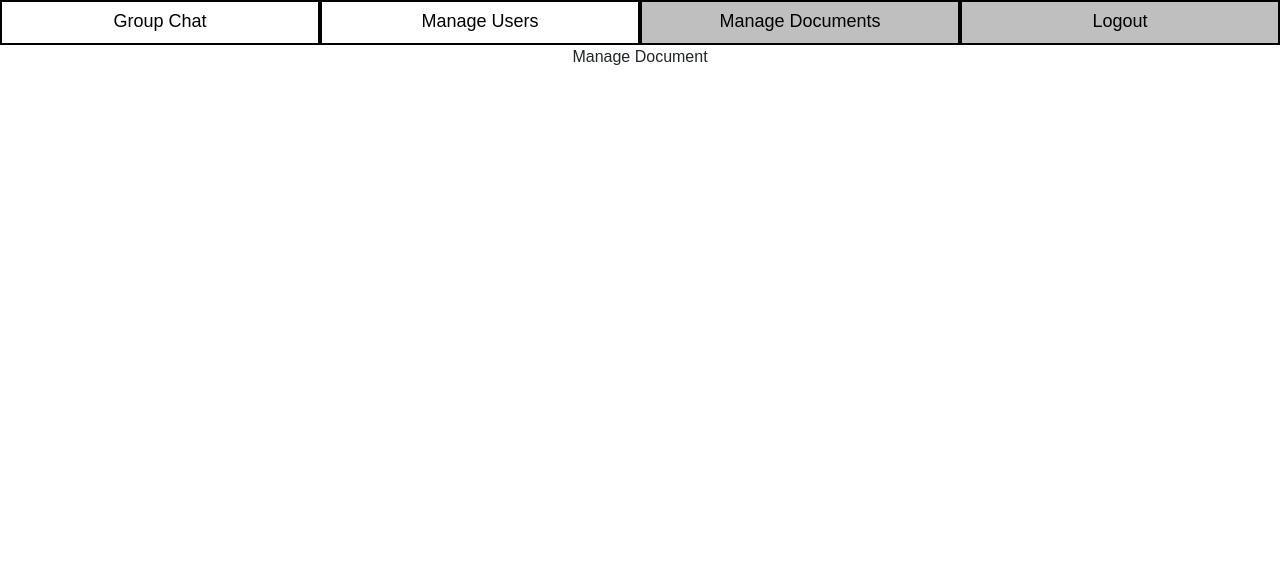
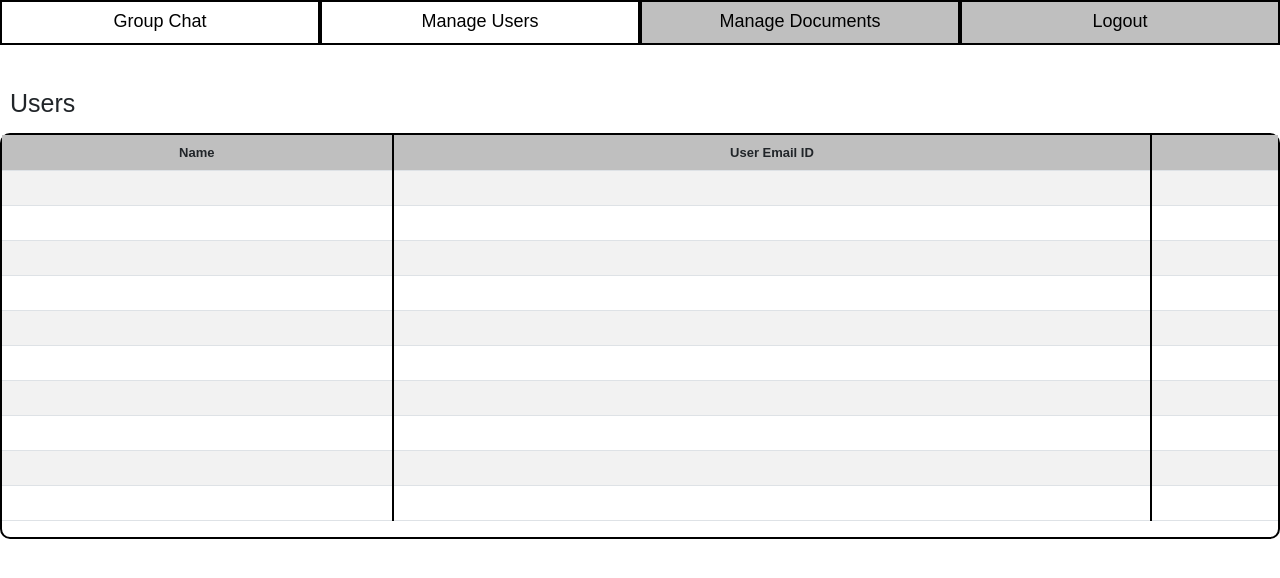
Before and after one commit to jhanrofel/project-wireframe-6, a React (Create React App) app in the folder client/: page /users-list in a window 1280 px wide. Shown: the top 578 px of the page. Built offline with nearby package versions, Linux system fonts and the light colour scheme.

Commit message:
manage user components UI, state and props are ready

```diff
--- a/client/src/Components/Modal/ConfirmModal.tsx
+++ b/client/src/Components/Modal/ConfirmModal.tsx
@@ -1,9 +1,53 @@
-import React from 'react';
+import React from "react";
+import BsButton from "react-bootstrap/Button";
+import BsModal from "react-bootstrap/Modal";
+import { FontAwesomeIcon } from "@fortawesome/react-fontawesome";
+import { faCircleQuestion, faXmark } from "@fortawesome/free-solid-svg-icons";
 
-const ConfirmModal: React.FC = () => {
-  return (
-    <div>ConfirmModal</div>
-  )
-}
+type AppProps = {
+  show: boolean;
+  handleClose: () => void;
+  modalData: {
+    header: string;
+    body: string;
+    image: string;
+    confirmValue: string;
+    cancelValue: string;
+  };
+  onConfirmHandler: () => void;
+};
+
+const ConfirmModal = ({
+  show,
+  handleClose,
+  modalData,
+  onConfirmHandler,
+}: AppProps) => {
+  const questionMark = <FontAwesomeIcon icon={faCircleQuestion} />;
+  const closeButton = <FontAwesomeIcon icon={faXmark} />;
+
+  return <BsModal show={show} onHide={handleClose} id="modal-confirm">
+      <div className="modal-header">
+        {modalData.header}
+        <div className="gc-close" onClick={handleClose}>
+          {closeButton}
+        </div>
+      </div>
+      <div className="modal-body">
+        <div className="modal-img">
+          {questionMark}
+          {modalData.body}
+        </div>
+        <div>
+          <BsButton variant="lights" onClick={onConfirmHandler}>
+            {modalData.confirmValue}
+          </BsButton>
+          <BsButton variant="lights" onClick={handleClose}>
+            {modalData.cancelValue}
+          </BsButton>
+        </div>
+      </div>
+    </BsModal>;
+};
 
 export default ConfirmModal;
--- a/client/src/Components/Table/User.tsx
+++ b/client/src/Components/Table/User.tsx
@@ -1,9 +1,126 @@
-import React from 'react';
+import React, { ElementRef, useEffect, useState } from "react";
+import { useNavigate } from "react-router-dom";
+import Table from "react-bootstrap/Table";
+import BsButton from "react-bootstrap/Button";
 
-const User: React.FC = () => {
+import ConfirmModal from "../Modal/ConfirmModal";
+import TableHeader from "../TableHeader";
+import EmptyRow from "../EmptyRow";
+
+// import { ApiDeleteUser } from "../../Utilitites/Api";
+// import { LoggedIn } from "../../Utilitites/LoggedIn";
+// import { useDispatch, useSelector } from "react-redux";
+// import { deleteUser } from "../../Utilitites/Slice/UserSlice";
+
+type AppProps = {
+  data: {
+    name: string;
+    headers: Array<{
+      label:string;
+      width:string;
+    }>;
+    minRows: number;
+    numCols: number;
+  };
+};
+
+const User = ({ data }: AppProps) => {
+  // const dispatch = useDispatch();
+  // const loggedIn = LoggedIn();
+  const navigate = useNavigate();
+  // const lists = useSelector((state) => state.user.data);
+  const lists: string[] = [];
+  const [deleteUserId, setDeleteUserId] = useState("");
+  const [userDeleted, setUserDeleted] = useState("");
+  const [show, setShow] = useState(false);
+  const handleClose = ():void => setShow(false);
+  const modalData = {
+    header: "Confirm User Deletion",
+    body: "Are you sure ?",
+    image: "",
+    confirmValue: "ok",
+    cancelValue: "Cancel",
+  };
+
+  const [users, setUsers] = useState([]);
+  // useEffect(() => {
+  //   setUsers(lists);
+  // }, [lists,userDeleted]);
+
+  const editAction = (id: string) => {
+    return (
+      <BsButton
+        className="btn-action"
+        variant="link"
+        onClick={() => navigate("/edit-user", { state: id })}
+      >
+        Edit
+      </BsButton>
+    );
+  };
+
+  const deleteAction = (id: string) => {
+    return (
+      <BsButton
+        className="btn-action"
+        variant="link"
+        onClick={() => onDeleteActionHandler(id)}
+      >
+        Delete
+      </BsButton>
+    );
+  };
+
+  const deleteDisable = () => {
+    return (
+      <BsButton className="btn-disable" variant="link">
+        Delete
+      </BsButton>
+    );
+  };
+
+  const onDeleteActionHandler = (id: string) => {
+    setDeleteUserId(id);
+    setShow(true);
+  };
+
+  const onDeleteHandler = (): void => {
+    // dispatch(deleteUser(deleteUserId)).then(() => {
+    //   setUserDeleted(deleteUserId);
+    //   setShow(false);
+    // });
+  };
   return (
-    <div>User</div>
-  )
-}
+    <div className="table-container">
+      <Table striped>
+        <TableHeader headers={data.headers} />
+        <tbody>
+          {users.map((user, i) => (
+            <tr key={i}>
+              {/* <td className="td-left">{user.fullname}</td>
+              <td className="td-border">{user.email}</td>
+              <td>
+                {editAction(user._id)}|
+                {loggedIn.userId !== user._id
+                  ? deleteAction(user._id)
+                  : deleteDisable()}
+              </td> */}
+            </tr>
+          ))}
+          <EmptyRow
+            count={data.minRows - lists.length}
+            colCount={data.numCols}
+          />
+        </tbody>
+      </Table>
+      <ConfirmModal
+        show={show}
+        handleClose={handleClose}
+        modalData={modalData}
+        onConfirmHandler={onDeleteHandler}
+      />
+    </div>
+  );
+};
 
 export default User;
--- a/client/src/Pages/User/ManageUser.tsx
+++ b/client/src/Pages/User/ManageUser.tsx
@@ -1,9 +1,35 @@
-import React from 'react';
+import React from "react";
+
+import TableUser from "../../Components/Table/User";
+import TableTitle from "../../Components/TableTitle";
+
+// import { useDispatch,useSelector } from "react-redux";
+// import { fetchUsers } from "../../Utilitites/Slice/UserSlice";
 
 const ManageDocument: React.FC = () => {
+  // const dispatch = useDispatch();
+
+  const users = {
+    name: "users",
+    headers: [
+      { label: "Name", width: "40%" },
+      { label: "User Email ID", width: "35%" },
+      { label: "", width: "35%" },
+    ],
+    minRows: 10,
+    numCols: 3,
+  };
+  // const lists = useSelector((state) => state.user.data);
+
+  // useEffect(() => {
+  //   dispatch(fetchUsers());
+  // }, [dispatch]);
   return (
-    <div>Manage Document</div>
-  )
-}
+    <>
+      <TableTitle text="Users" />
+      <TableUser data={users}/>
+    </>
+  );
+};
 
 export default ManageDocument;
```
